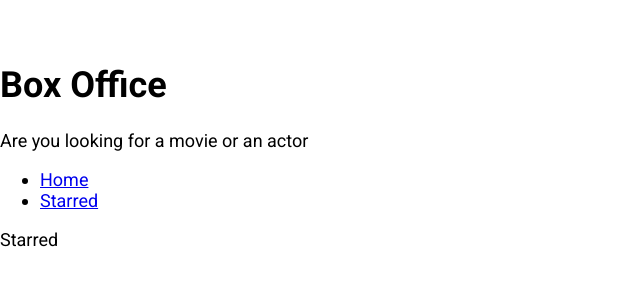
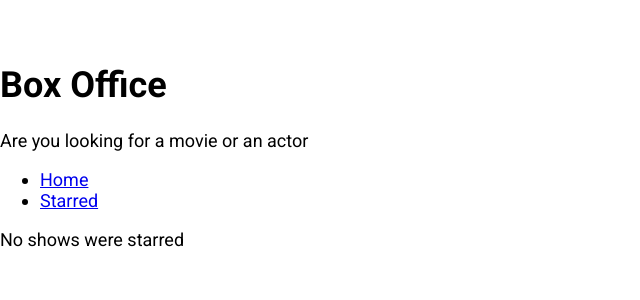
Before and after one commit to BhargavPabbaraju/BoxOffice-React, a React (Create React App) app: page /starred in a window 1280 px wide. Shown: the top 300 px of the page, without its empty margins (0-640 px from the left). Built offline with nearby package versions, Linux system fonts and the light colour scheme.

Commit message:
Added starred shows to starred page

```diff
--- a/src/pages/Starred.js
+++ b/src/pages/Starred.js
@@ -1,8 +1,41 @@
-import React from 'react';
+import React, { useState, useEffect } from 'react';
 import MainPageLayout from '../components/MainPageLayout';
+import { apiGet } from '../misc/config';
+import { useShows } from '../misc/custom-hooks';
+import ShowGrid from '../components/show/ShowGrid';
 
 function Starred() {
-  return <MainPageLayout>Starred</MainPageLayout>;
+  const [starred] = useShows();
+  const [shows, setShows] = useState(null);
+  const [isLoading, setIsLoading] = useState(true);
+  const [error, setError] = useState(null);
+
+  useEffect(() => {
+    if (starred && starred.length > 0) {
+      const promises = starred.map(showId => apiGet(`/shows/${showId}`));
+      Promise.all(promises)
+        .then(apiData => apiData.map(show => ({ show })))
+        .then(results => {
+          setShows(results);
+          setIsLoading(false);
+        })
+        .catch(err => {
+          setError(err.message);
+          setIsLoading(false);
+        });
+    } else {
+      setIsLoading(false);
+    }
+  }, [starred]);
+
+  return (
+    <MainPageLayout>
+      {isLoading && <div>Shows are still loading</div>}
+      {error && <div>Error occured:{error}</div>}
+      {!isLoading && !shows && <div>No shows were starred</div>}
+      {!isLoading && !error && shows && <ShowGrid data={shows} />}
+    </MainPageLayout>
+  );
 }
 
 export default Starred;
```
